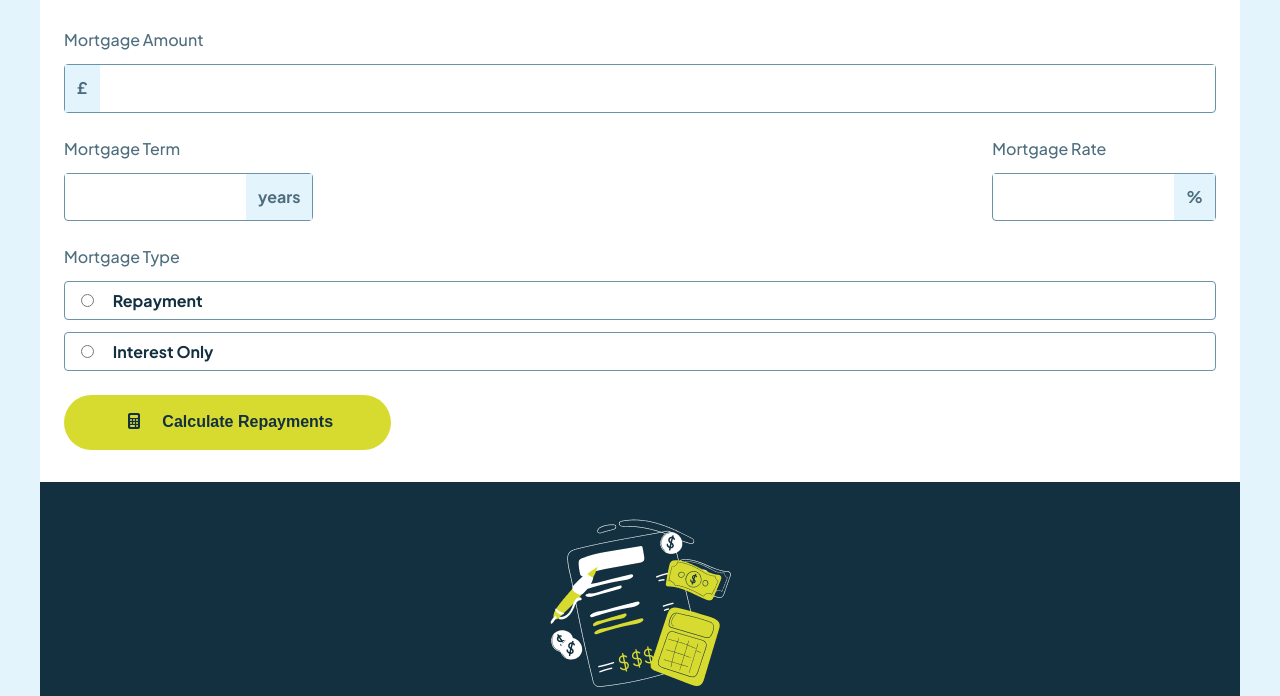
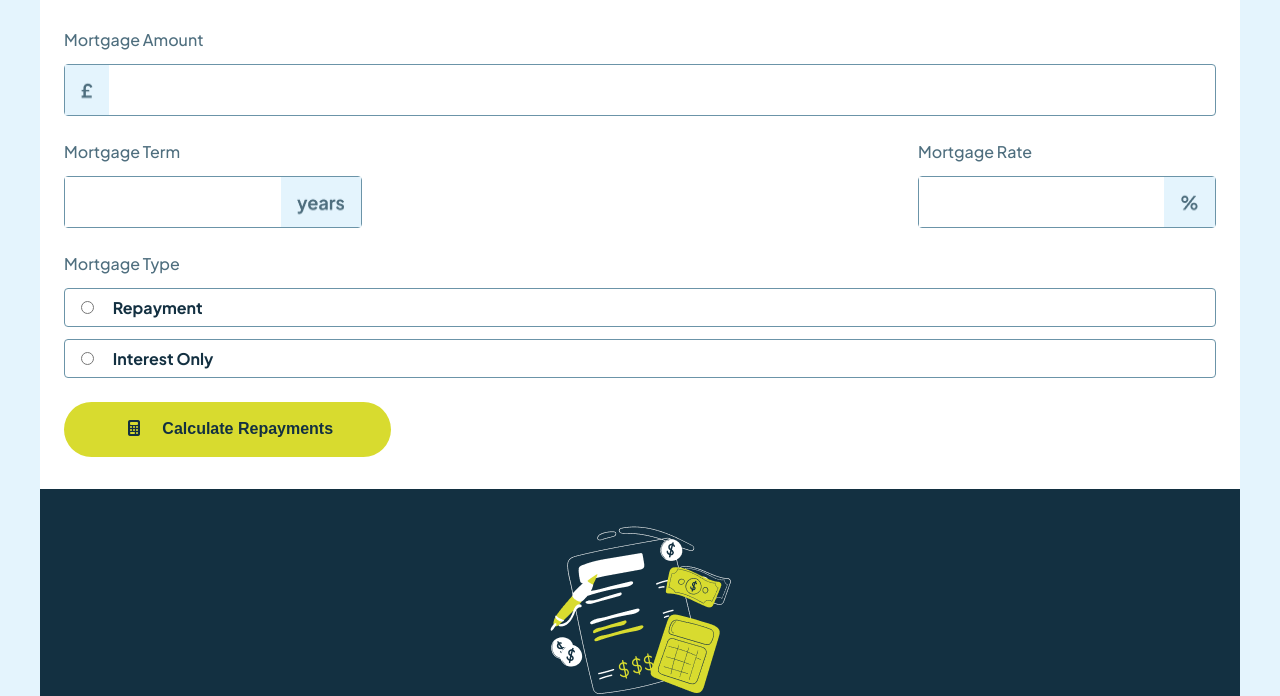
Before and after one commit to mucahityildiz1/Mortgage-Repayment-Calculator, a plain HTML site: page index.html in a window 1280 px wide. Shown: the part 106-802 px from the top of the page. Drawn offline with Linux system fonts and the light colour scheme.

Commit message:
update commit

```diff
--- a/assets/css/style.css
+++ b/assets/css/style.css
@@ -34,9 +34,37 @@
   color: #4e6e7e;
   margin-bottom: 12px;
 }
-
+.amount-input input {
+  width: 283px;
+  height: 48px;
+}
+.amount-input {
+  display: flex;
+  border: 1px solid var(--color-slate-500, #6b94a8);
+  border-radius: 4px;
+  margin-bottom: 24px;
+}
+.term-input input {
+  width: 247px;
+  height: 48px;
+}
+.term-input {
+  display: flex;
+  border: 1px solid var(--color-slate-500, #6b94a8);
+  border-radius: 4px;
+  margin-bottom: 24px;
+}
+.rate-input input {
+  width: 276px;
+  height: 48px;
+}
+.rate-input {
+  display: flex;
+  border: 1px solid var(--color-slate-500, #6b94a8);
+  border-radius: 4px;
+  margin-bottom: 24px;
+}
 .mortgage input {
-  margin-bottom: 24px;
   border: none;
 }
 
@@ -136,7 +164,6 @@
     padding: 40px;
   }
   .container {
-    max-width: 100%;
     border-radius: 24px;
     background-color: #fff;
   }
@@ -153,6 +180,15 @@
   .mortgage-shown {
     border-bottom-left-radius: 24px;
     border-bottom-right-radius: 24px;
+  }
+  .amount-input input {
+    width: 564px;
+  }
+  .term-input input {
+    width: 212px;
+  }
+  .rate-input input {
+    width: 241px;
   }
 }
 
@@ -185,4 +221,13 @@
     padding: 40px;
     display: flex;
   }
+  .amount-input input {
+    width: 380px;
+  }
+  .term-input input {
+    width: 120px;
+  }
+  .rate-input input {
+    width: 149px;
+  }
 }
--- a/assets/js/calc.js
+++ b/assets/js/calc.js
@@ -0,0 +1,11 @@
+const resultBg = document.querySelector('.mortgage-shown');
+const fiyatlandirma = document.querySelector('#fiyat');
+const faizHesapla = document.querySelector('#yillikFaiz');
+const yuzdeHesapla = document.querySelector('#yuzde');
+const calculateBtn = document.querySelector('#calculateBtn');
+const clearBtn = document.querySelector('#clearBtn');
+
+function calculateMortgage() {
+  fiyatlandirma.value = fiyatlandirma.innerText;
+  console.log(fiyatlandirma);
+}
--- a/index.html
+++ b/index.html
@@ -19,27 +19,31 @@
     <div class="mortgage">
       <div class="mortgage-header">
         <h1>Mortgage Calculator</h1>
-        <a href="#">Clear All</a>
+        <a id="clearBtn" href="#">Clear All</a>
       </div>
       <div class="mortgage-main">
         <div class="mortgage-amount">
           <h2>Mortgage Amount</h2>
-          <span>
-            <p>£</p><input type="text">
-          </span>
+          <div class="amount-input">
+            <img src="/assets/img/img-money.png" alt="">
+            <input id="fiyat" type="text">
+          </div>
         </div>
         <div class="term-rate">
           <div class="mortgage-term">
             <h2>Mortgage Term</h2>
-            <span><input type="text">
-              <p>years</p>
-            </span>
+            <div class="term-input">
+              <input id="yillikFaiz" type="text">
+              <img src="/assets/img/img-years.png" alt="">
+            </div>
+
           </div>
           <div class="mortgage-rate">
             <h2>Mortgage Rate</h2>
-            <span><input type="text">
-              <p>%</p>
-            </span>
+            <div class="rate-input">
+              <input id="yuzde" type="text">
+              <img src="/assets/img/img-calc.png" alt="">
+            </div>
           </div>
         </div>
         <div class="mortgage-type">
@@ -57,7 +61,7 @@
         </div>
       </div>
       <div class="mortgage-btn">
-        <button><i class="fa-solid fa-calculator"></i> Calculate Repayments</button>
+        <button id="calculateBtn"><i class="fa-solid fa-calculator"></i> Calculate Repayments</button>
       </div>
     </div>
     <div class="mortgage-shown">
```
Also changed, not shown: assets/img/img-calc.png (added), assets/img/img-money.png (added), assets/img/img-years.png (added).
